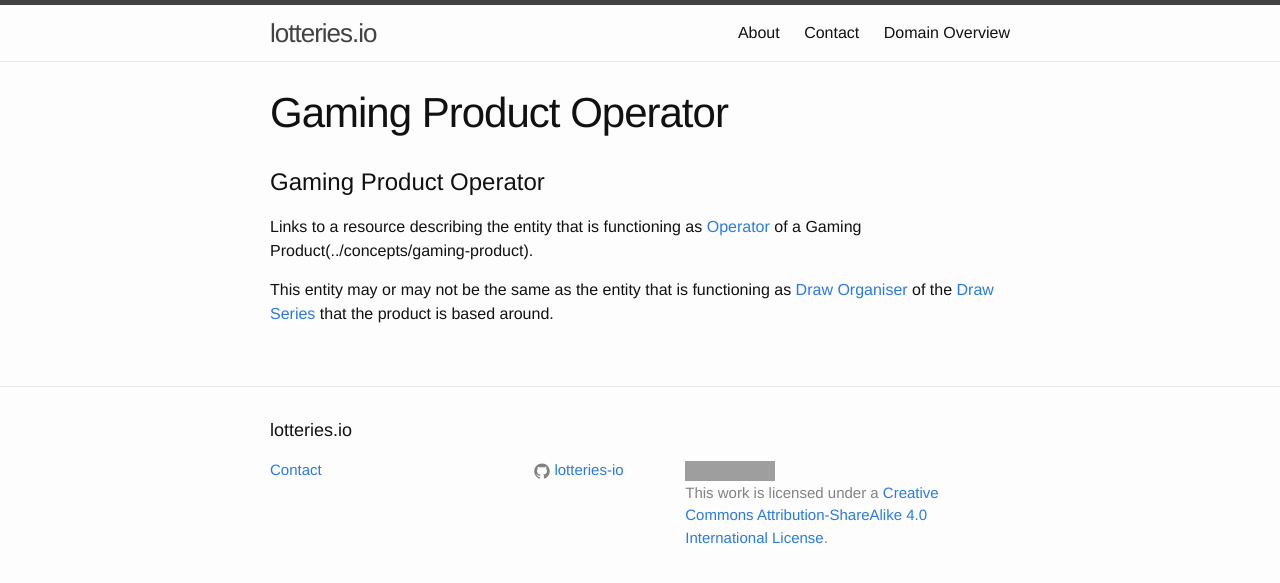
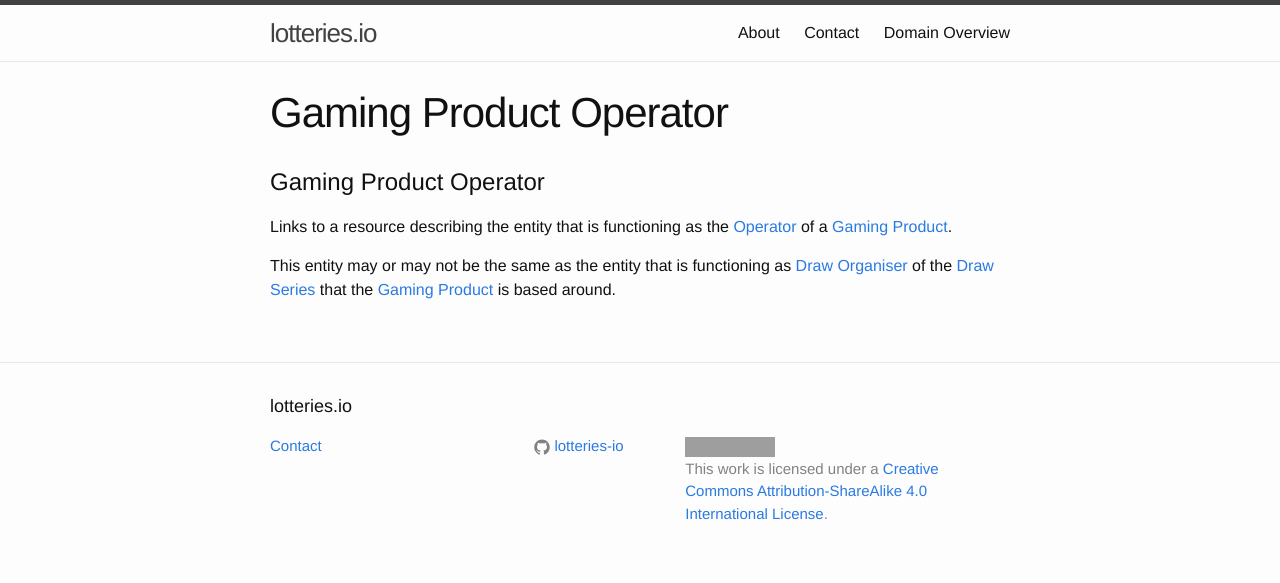
Before and after one commit to lotteries-io/lotteries-io.github.io, a Jekyll site: the page built from _link-relationships/gaming-product-operator.md, in a window 1280 px wide. Shown: the top 583 px of the page. Built offline with Jekyll 4.4.1, drawn with Linux system fonts in a browser that asks for light colours; grey boxes are pictures that could not be loaded.

Commit message:
Update gaming-product-operator.md

```diff
--- a/_link-relationships/gaming-product-operator.md
+++ b/_link-relationships/gaming-product-operator.md
@@ -5,6 +5,6 @@ title: Gaming Product Operator
 
 # Gaming Product Operator
 
-Links to a resource describing the entity that is functioning as [Operator](../concepts/operator) of a Gaming Product(../concepts/gaming-product).
+Links to a resource describing the entity that is functioning as the [Operator](../concepts/operator) of a [Gaming Product](../concepts/gaming-product).
 
-This entity may or may not be the same as the entity that is functioning as [Draw Organiser](../concepts/draw-organiser) of the [Draw Series](../concepts/draw-series) that the product is based around.
+This entity may or may not be the same as the entity that is functioning as [Draw Organiser](../concepts/draw-organiser) of the [Draw Series](../concepts/draw-series) that the [Gaming Product](../concepts/gaming-product) is based around.
```
